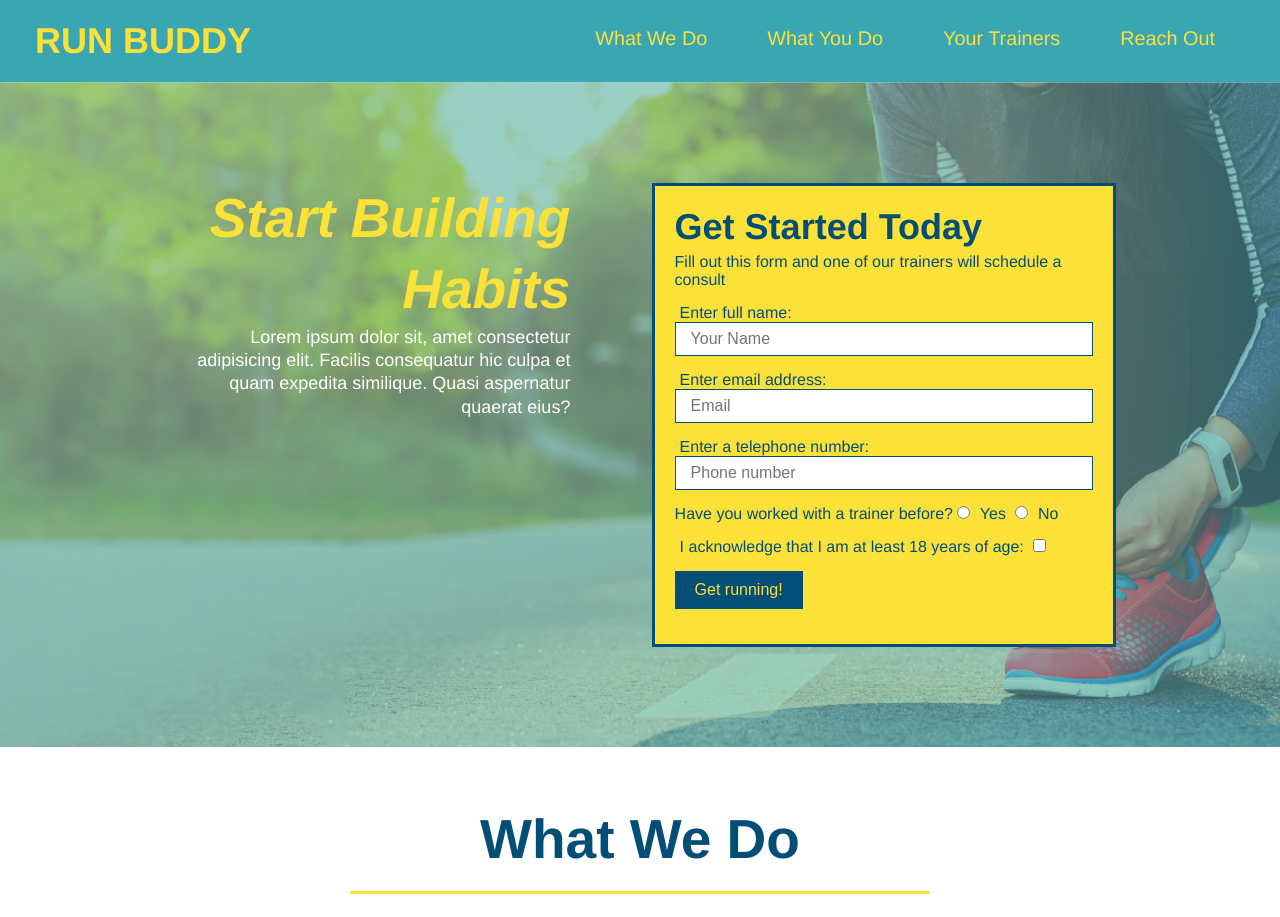
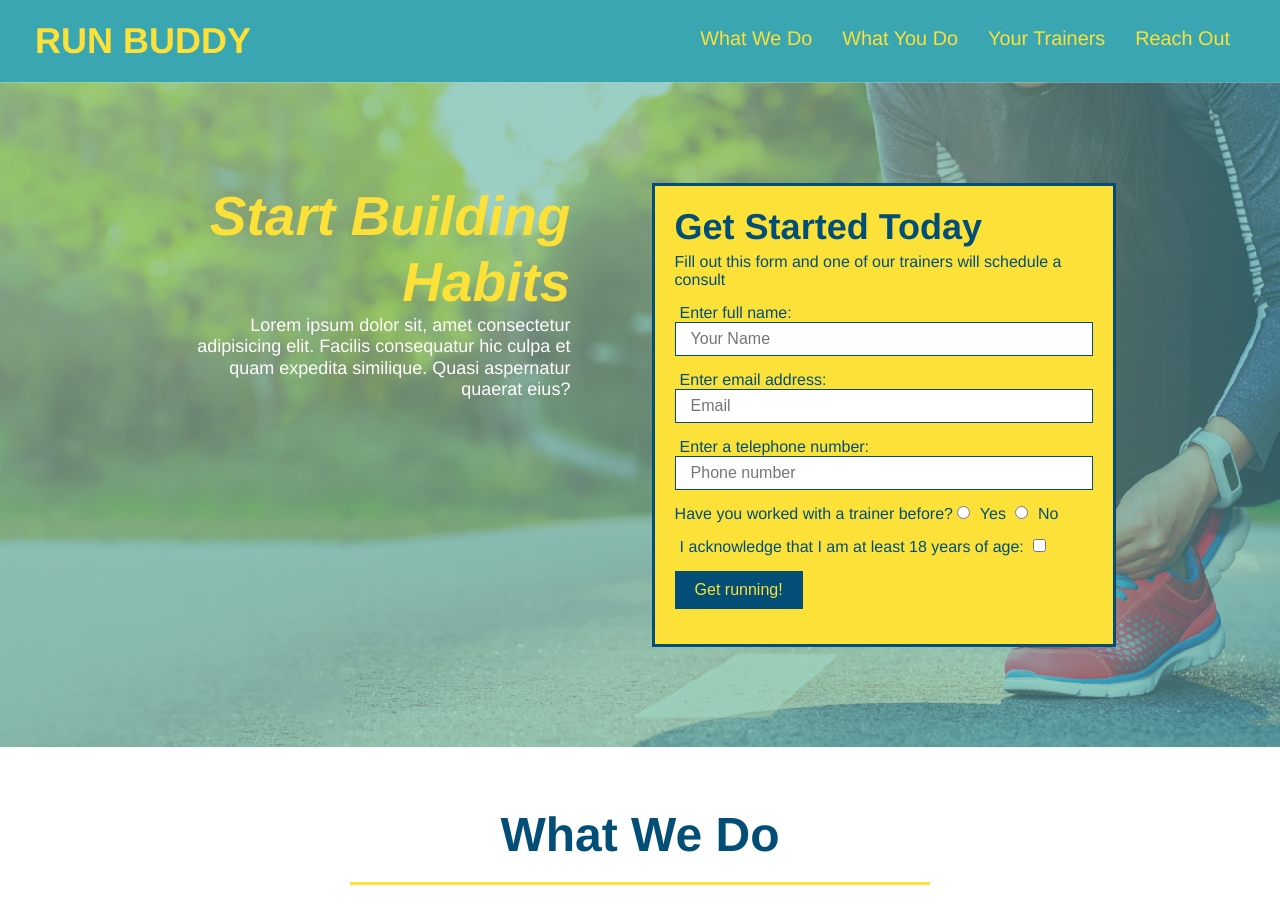
Before and after one commit to descardi-b/Run-Buddy, a plain HTML site: page index.html in a window 1280 px wide. Shown: the top 917 px of the page. Drawn offline with Linux system fonts and the light colour scheme.

Commit message:
initial commit media queries

```diff
--- a/assets/style.css
+++ b/assets/style.css
@@ -54,7 +54,7 @@ header nav ul li {
 
 /* more header shit */
 header nav ul li a {
-    margin: 0 30px;
+    padding: 10px 15px;
     font-weight: lighter;
     font-size: 1.55vw;
   }
@@ -102,6 +102,7 @@ section {
     display: flex;
     justify-content: center;
     flex-wrap: wrap;
+    align-items: flex-start;
 }
 
 /* hero banner call to action */
@@ -111,7 +112,7 @@ section {
   margin: 3.5%;
   color: #fff;
   font-size: 18px;
-  line-height: 1.3;
+  line-height: 1.2;
 }
 
 .hero-cta h2 {
@@ -226,8 +227,9 @@ section {
     font-size: 23px;
 }
 
+/* section styling */
 .section-title {
-    font-size: 55px;
+    font-size: 48px;
     color: #024e76;
     border-bottom: 3px solid;
     padding-bottom: 20px;
@@ -357,3 +359,21 @@ section {
   padding: 15px 0;
   font-size: 16px;
 }
+
+/* MEDIA QUERY FOR SMALLER DESKTOP SCREENS AND SMALLER */
+@media screen and (max-width: 980px) {
+  header h1 a {
+
+  }
+
+
+/* MEDIA QUERY FOR TABLETS AND SMALLER */
+@media screen and (max-width: 768px) {
+
+  }
+
+
+/* MEDIA QUERY FOR MOBILE PHONES AND SMALLER */
+@media screen and (max-width: 575px) {
+
+  }
--- a/index.html
+++ b/index.html
@@ -1,6 +1,7 @@
 <!DOCTYPE html>
 <html lang="en"> <head>
     <meta charset="UTF-8">
+    <meta name="viewport" content="width=device-width, initial-scale=1.0" />
     <link rel="stylesheet" href="assets/style.css">
     <title>Run Buddy</title>
   </head>
```
Also changed, not shown: privacy-policy.html (+1 -0 lines).
